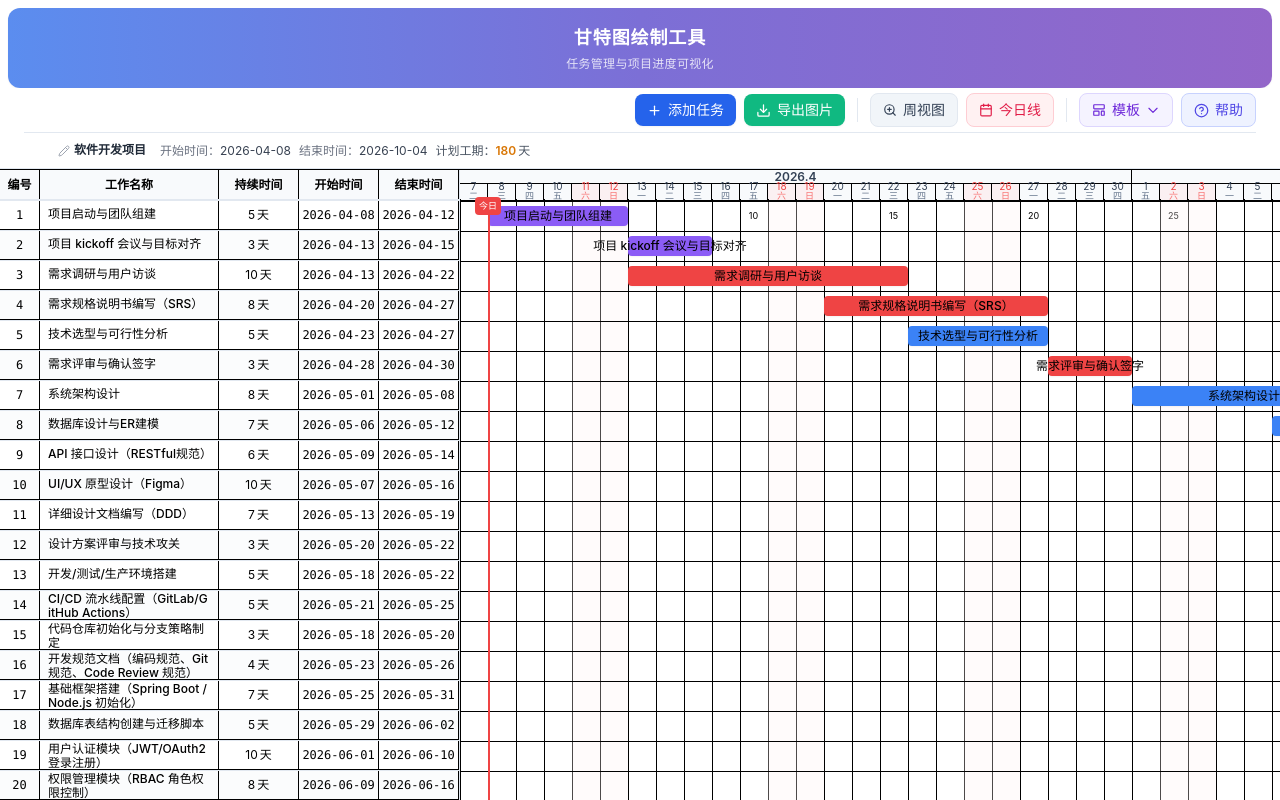
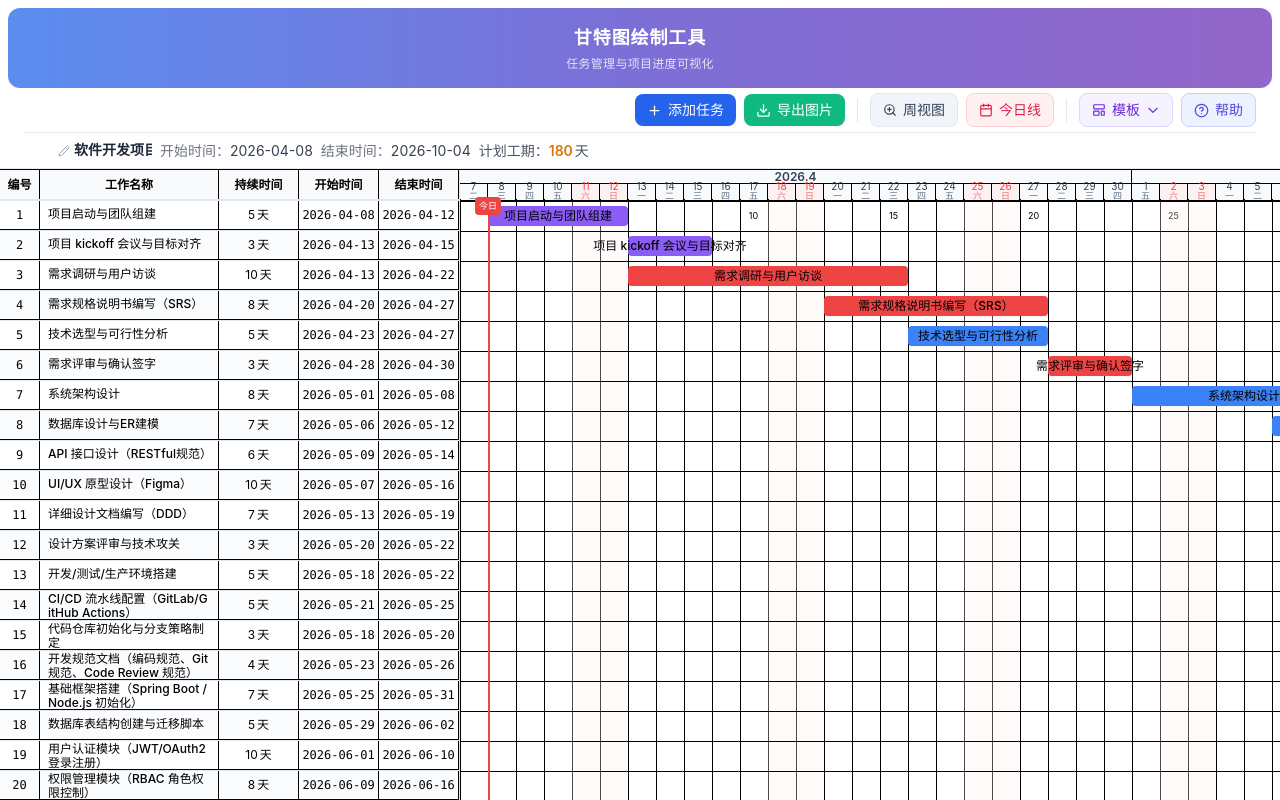
Before and after one commit to Dtianchen/gantt-chart-drawing-tool, a React (Vite) app: page / in a window 1280 px wide. Shown: the top 800 px of the page. Built offline with nearby package versions, Linux system fonts and the light colour scheme; the HTML template or start-up script is replaced by a standard one.

Commit message:
ui: 项目信息栏字号 text-xs(12px) → text-sm(14px)

```diff
--- a/src/components/ProjectHeader/index.tsx
+++ b/src/components/ProjectHeader/index.tsx
@@ -25,7 +25,7 @@ export default function ProjectHeader({
       </div>
 
       {/* 第二行：项目名称 + 开始时间 + 结束时间 + 计划工期 */}
-      <div className="h-9 flex items-center gap-2 px-[26px] md:px-[34px] border-t border-slate-200 text-xs">
+      <div className="h-9 flex items-center gap-2 px-[26px] md:px-[34px] border-t border-slate-200 text-sm">
         <div className="flex items-center gap-1 shrink-0">
           <Pencil size={12} className="text-gray-400 shrink-0" />
           <input
```
